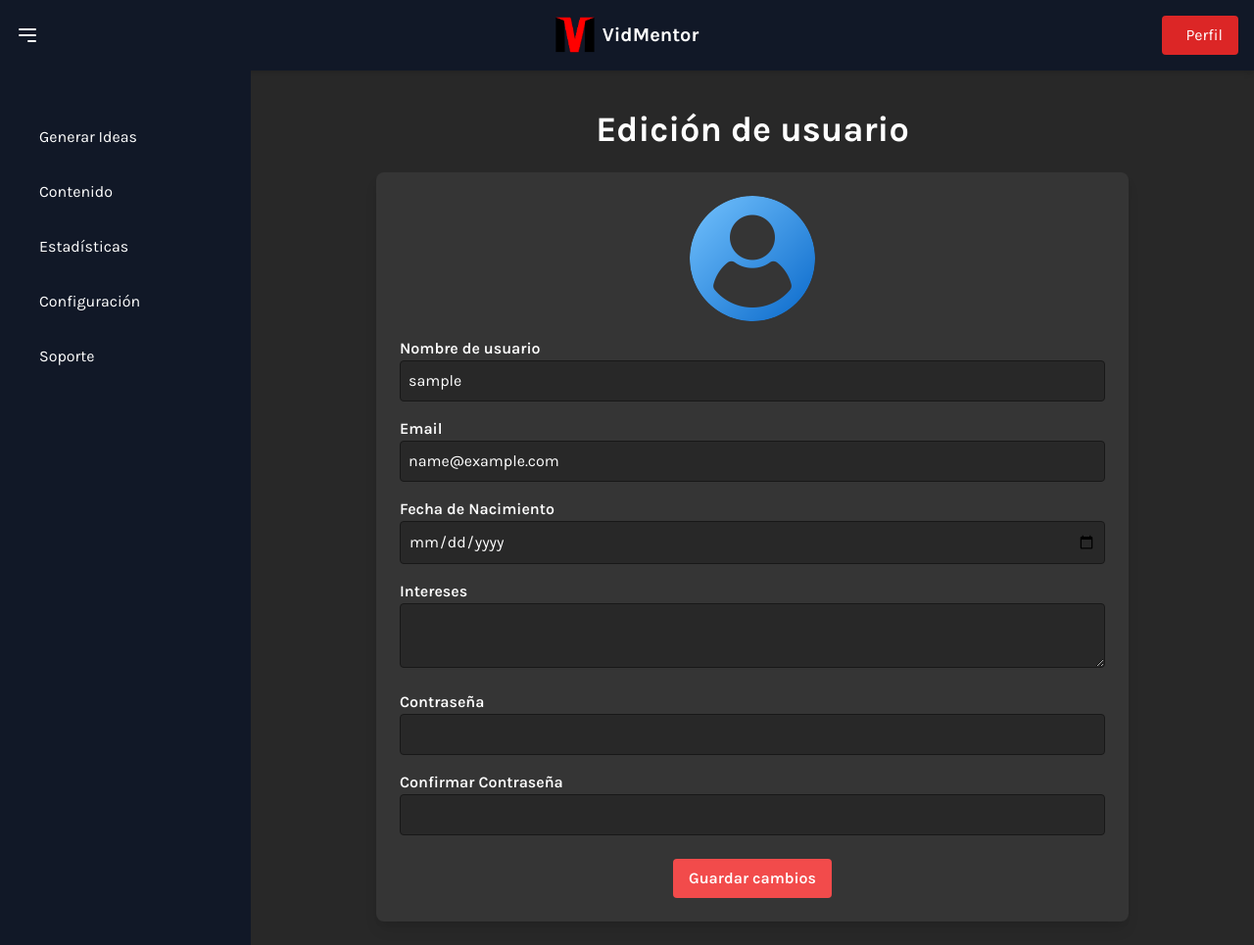
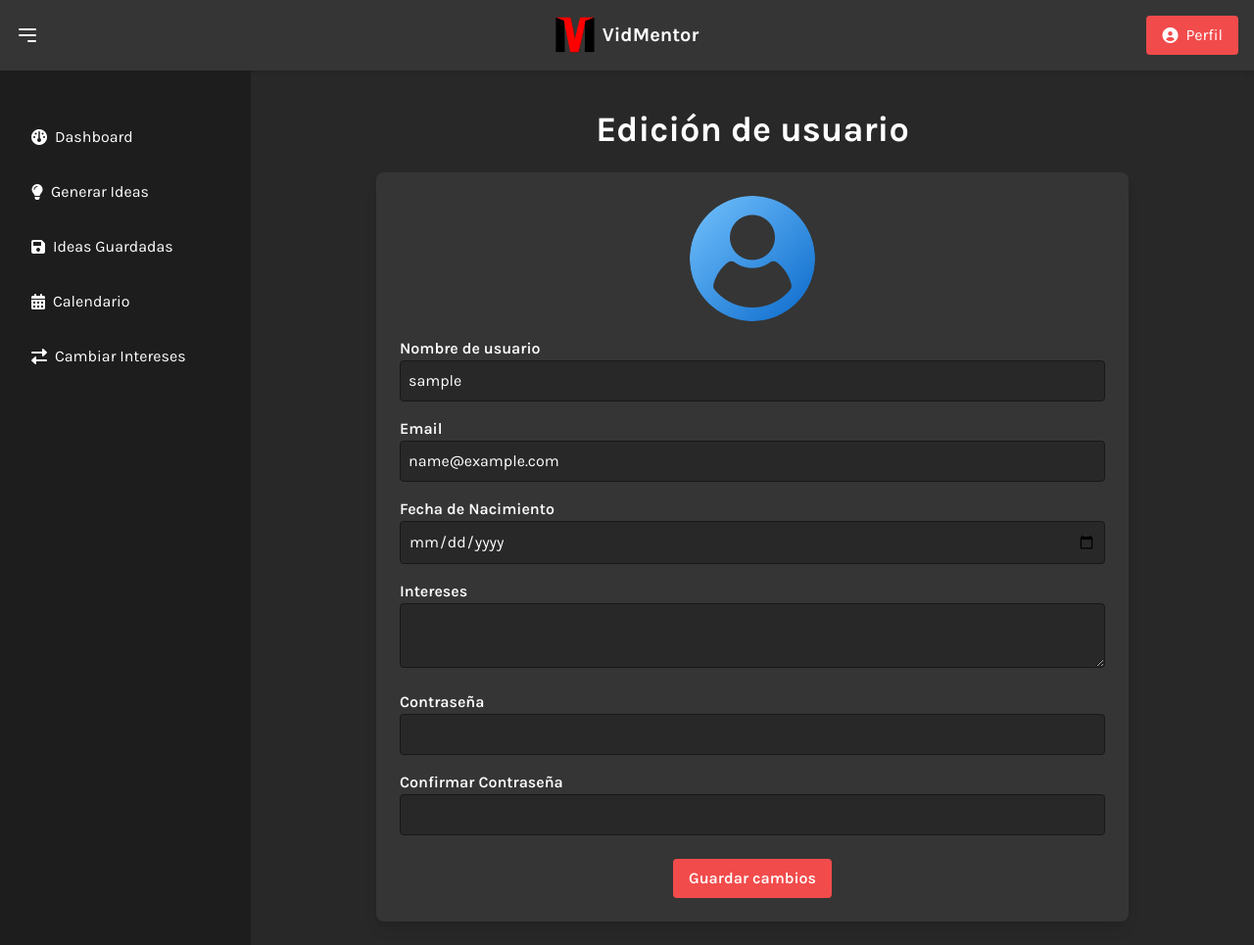
Before and after one commit to fregonaespanola/vidmentor, a PHP site: page /editProfile.php in a window 1280 px wide. Shown: the whole page at 98% size. Run offline with PHP 8.4, Linux system fonts and the light colour scheme; the visitor is signed in with stand-in values (Sample User, id 1); some libraries are stand-ins or nearby versions.

Commit message:
header and dashboard colors and icons

```diff
--- a/public/calendar.php
+++ b/public/calendar.php
@@ -9,6 +9,7 @@ session_start();
     <title>Ideas Guardadas - Vidmentor</title>
     <link rel="icon" type="image/x-icon" href="assets/favicon.ico">
     <link href="https://cdn.jsdelivr.net/npm/tailwindcss@2.2.19/dist/tailwind.min.css" rel="stylesheet">
+    <link rel="stylesheet" href="https://cdnjs.cloudflare.com/ajax/libs/font-awesome/6.0.0-beta3/css/all.min.css">
     <link rel="stylesheet" href="css/styles.css">
     <script src="https://cdn.jsdelivr.net/npm/sweetalert2@11"></script>
 </head>
--- a/public/css/styles.css
+++ b/public/css/styles.css
@@ -11,6 +11,14 @@ body {
 }
 .bg-gray-vidmentor-primary{
   background-color: #282828;
+}
+
+.bg-gray-vidmentor-5{
+  background-color: #1d1d1d;
+}
+
+.hover-sidebar-item:hover{
+  background-color: #2e2e2e;
 }
 
 .bg-gray-vidmentor-terciary{
@@ -27,6 +35,10 @@ body {
 }
 
 .bg-gray-vidmentor-secondary{
+  background-color: #353535;
+}
+
+.header-navigat:hover {
   background-color: #353535;
 }
 
@@ -48,6 +60,10 @@ body {
 
 .border-bottom-red-vidmentor-secondary{
   border-bottom: 1px solid #FF2525;
+}
+
+.bg-gray-vidmentor-cuat{
+  background-color: #181818;
 }
 
 .ideas-add-button{
--- a/public/dashboard.php
+++ b/public/dashboard.php
@@ -8,7 +8,7 @@
     <link href="https://cdn.jsdelivr.net/npm/tailwindcss@2.2.19/dist/tailwind.min.css" rel="stylesheet">
     <link rel="stylesheet" href="https://cdnjs.cloudflare.com/ajax/libs/font-awesome/6.0.0-beta3/css/all.min.css">
     <link rel="stylesheet" href="css/styles_dashboard.css">
-
+    <link rel="stylesheet" href="css/styles_header.css">
     <style>
         body {
             background-color: #1f2937;
--- a/public/editProfile.php
+++ b/public/editProfile.php
@@ -15,6 +15,7 @@ require_once("load_user.php");
     <title>Editar Perfil - Vidmentor</title>
     <link rel="icon" type="image/x-icon" href="assets/favicon.ico">
     <link href="https://cdn.jsdelivr.net/npm/tailwindcss@2.2.19/dist/tailwind.min.css" rel="stylesheet">
+    <link rel="stylesheet" href="https://cdnjs.cloudflare.com/ajax/libs/font-awesome/6.0.0-beta3/css/all.min.css">
     <link rel="stylesheet" href="css/styles.css">
     <script src="https://cdn.jsdelivr.net/npm/sweetalert2@11"></script>
 </head>
--- a/public/forms_container.php
+++ b/public/forms_container.php
@@ -18,6 +18,7 @@ if(isset($_GET['id'])) {
     <title>Formularios - Vidmentor</title>
     <link rel="icon" type="image/x-icon" href="assets/favicon.ico">
     <link href="https://cdn.jsdelivr.net/npm/tailwindcss@2.2.19/dist/tailwind.min.css" rel="stylesheet">
+    <link rel="stylesheet" href="https://cdnjs.cloudflare.com/ajax/libs/font-awesome/6.0.0-beta3/css/all.min.css">
     <link rel="stylesheet" href="css/styles.css">
 </head>
 <body class="bg-gray-vidmentor-primary flex flex-col min-h-screen">
--- a/public/header-dashboard.php
+++ b/public/header-dashboard.php
@@ -1,4 +1,4 @@
-<nav class="bg-gray-900 shadow-md p-4 flex justify-between items-center">
+<nav class="bg-gray-vidmentor-secondary shadow-md p-4 flex justify-between items-center">
     <div class="flex items-center justify-center lg:justify-start lg:w-1/3">
         <button id="toggle-sidebar" class="text-white focus:outline-none mr-4">
             <svg class="h-6 w-6" fill="none" stroke="currentColor" viewBox="0 0 24 24" xmlns="http://www.w3.org/2000/svg">
@@ -7,35 +7,31 @@
         </button>
     </div>
     <div class="hidden lg:flex lg:w-1/3 justify-center">
-        <a href="dashboard.php" class="flex items-center">
-            <img class="h-10" src="assets/logo.png" alt="VidMentor Logo">
-            <span class="ml-2 text-xl font-bold text-white">VidMentor</span>
-        </a>
-    </div>
+    <a href="dashboard.php" class="flex items-center header-navigat">
+        <img class="h-10" src="assets/logo.png" alt="VidMentor Logo">
+        <span class="ml-2 text-xl font-bold text-white">VidMentor</span>
+    </a>
+</div>
     <div class="flex items-center justify-end lg:w-1/3 relative">
-        <button id="profile-button" class="flex items-center bg-red-600 text-white px-4 py-2 rounded hover:bg-red-700 focus:outline-none">
+        <button id="profile-button" class="flex items-center bg-red-vidmentor-secondary text-white px-4 py-2 rounded hover:bg-red-700 focus:outline-none">
             <i class="fas fa-user-circle mr-2"></i> Perfil
         </button>
 
         <!-- Modal -->
-        <div id="profile-modal" class="hidden absolute top-12 right-0 bg-white shadow-md rounded-lg w-64 z-50">
+        <div id="profile-modal" class="hidden absolute top-12 right-0 bg-gray-vidmentor-cuat shadow-md rounded-lg w-64 z-50">
             <div class="p-4">
                 <h2 class="text-xl font-semibold mb-4">Perfil</h2>
                 <ul>
                     <li class="mb-2 flex items-center">
                         <i class="fas fa-user mr-2 text-blue-500"></i>
-                        <a href="mi_cuenta.php" class="text-blue-500 hover:underline">Mi cuenta</a>
-                    </li>
-                    <li class="mb-2 flex items-center">
-                        <i class="fas fa-edit mr-2 text-blue-500"></i>
-                        <a href="cambiar_datos.php" class="text-blue-500 hover:underline">Cambiar datos</a>
+                        <a href="editProfile.php" class="text-blue-500 hover:underline">Mi cuenta</a>
                     </li>
                     <li class="flex items-center">
                         <i class="fas fa-sign-out-alt mr-2 text-blue-500"></i>
                         <a href="cerrar_sesion.php" class="text-blue-500 hover:underline">Cerrar sesión</a>
                     </li>
                 </ul>
-                <button id="close-modal" class="mt-4 bg-red-500 text-white px-4 py-2 rounded hover:bg-red-600">Cerrar</button>
+                <button id="close-modal" class="mt-4 bg-red-vidmentor-secondary w-full text-white px-4 py-2 rounded hover:bg-red-600">Cerrar</button>
             </div>
         </div>
     </div>
--- a/public/ideas.php
+++ b/public/ideas.php
@@ -33,6 +33,7 @@ try {
     <title>Generar Ideas - Vidmentor</title>
     <link rel="icon" type="image/x-icon" href="assets/favicon.ico">
     <link href="https://cdn.jsdelivr.net/npm/tailwindcss@2.2.19/dist/tailwind.min.css" rel="stylesheet">
+    <link rel="stylesheet" href="https://cdnjs.cloudflare.com/ajax/libs/font-awesome/6.0.0-beta3/css/all.min.css">
     <link rel="stylesheet" href="css/styles.css">
 </head>
 
--- a/public/js/script.js
+++ b/public/js/script.js
@@ -1,4 +1,5 @@
 document.addEventListener('DOMContentLoaded', function () {
+
     search(userInterest);
 });
 
--- a/public/sidebar-dashboard.php
+++ b/public/sidebar-dashboard.php
@@ -1,6 +1,6 @@
 <div class="flex">
     <!-- Sidebar -->
-    <aside id="sidebar" class="bg-gray-900 text-white w-64 min-h-screen p-4 transition-transform duration-300 ease-in-out transform lg:translate-x-0 -translate-x-full lg:block fixed lg:static inset-y-0 left-0 z-30">
+    <aside id="sidebar" class="bg-gray-vidmentor-5 text-white w-64 min-h-screen p-4 transition-transform duration-300 ease-in-out transform lg:translate-x-0 -translate-x-full lg:block fixed lg:static inset-y-0 left-0 z-30">
         <button id="collapse-button" class="text-white p-2 focus:outline-none absolute top-4 right-4 lg:hidden">
             <svg class="h-6 w-6" fill="none" stroke="currentColor" viewBox="0 0 24 24" xmlns="http://www.w3.org/2000/svg">
                 <path stroke-linecap="round" stroke-linejoin="round" stroke-width="2" d="M6 18L18 6M6 6l12 12"></path>
@@ -8,28 +8,28 @@
         </button>
         <ul class="space-y-4 mt-8">
             <li>
-                <a href="dashboard.php" class="block py-2 px-4 hover:bg-gray-700 rounded flex items-center">
+                <a href="dashboard.php" class="block py-2 px-4 hover-sidebar-item rounded flex items-center">
+                    <i class="fas fa-gauge mr-2"></i>Dashboard
+                </a>
+            </li>
+            <li>
+                <a href="ideas.php" class="block py-2 px-4 hover-sidebar-item rounded flex items-center">
                     <i class="fas fa-lightbulb mr-2"></i>Generar Ideas
                 </a>
             </li>
             <li>
-                <a href="contenido.php" class="block py-2 px-4 hover:bg-gray-700 rounded flex items-center">
-                    <i class="fas fa-save mr-2"></i>Contenido
+                <a href="calendar.php" class="block py-2 px-4 hover-sidebar-item rounded flex items-center">
+                    <i class="fas fa-save mr-2"></i>Ideas Guardadas
                 </a>
             </li>
             <li>
-                <a href="estadisticas.php" class="block py-2 px-4 hover:bg-gray-700 rounded flex items-center">
-                    <i class="fas fa-chart-line mr-2"></i>Estadísticas
+                <a href="calendar.php" class="block py-2 px-4 hover-sidebar-item rounded flex items-center">
+                    <i class="fas fa-calendar-alt mr-2"></i>Calendario
                 </a>
             </li>
             <li>
-                <a href="configuracion.php" class="block py-2 px-4 hover:bg-gray-700 rounded flex items-center">
-                    <i class="fas fa-cog mr-2"></i>Configuración
-                </a>
-            </li>
-            <li>
-                <a href="soporte.php" class="block py-2 px-4 hover:bg-gray-700 rounded flex items-center">
-                    <i class="fas fa-life-ring mr-2"></i>Soporte
+                <a href="intereses.php" class="block py-2 px-4 hover-sidebar-item rounded flex items-center">
+                    <i class="fas fa-exchange-alt mr-2"></i>Cambiar Intereses
                 </a>
             </li>
         </ul>
```
Also changed, not shown: public/css/styles_header.css (added, +48 -0 lines).
